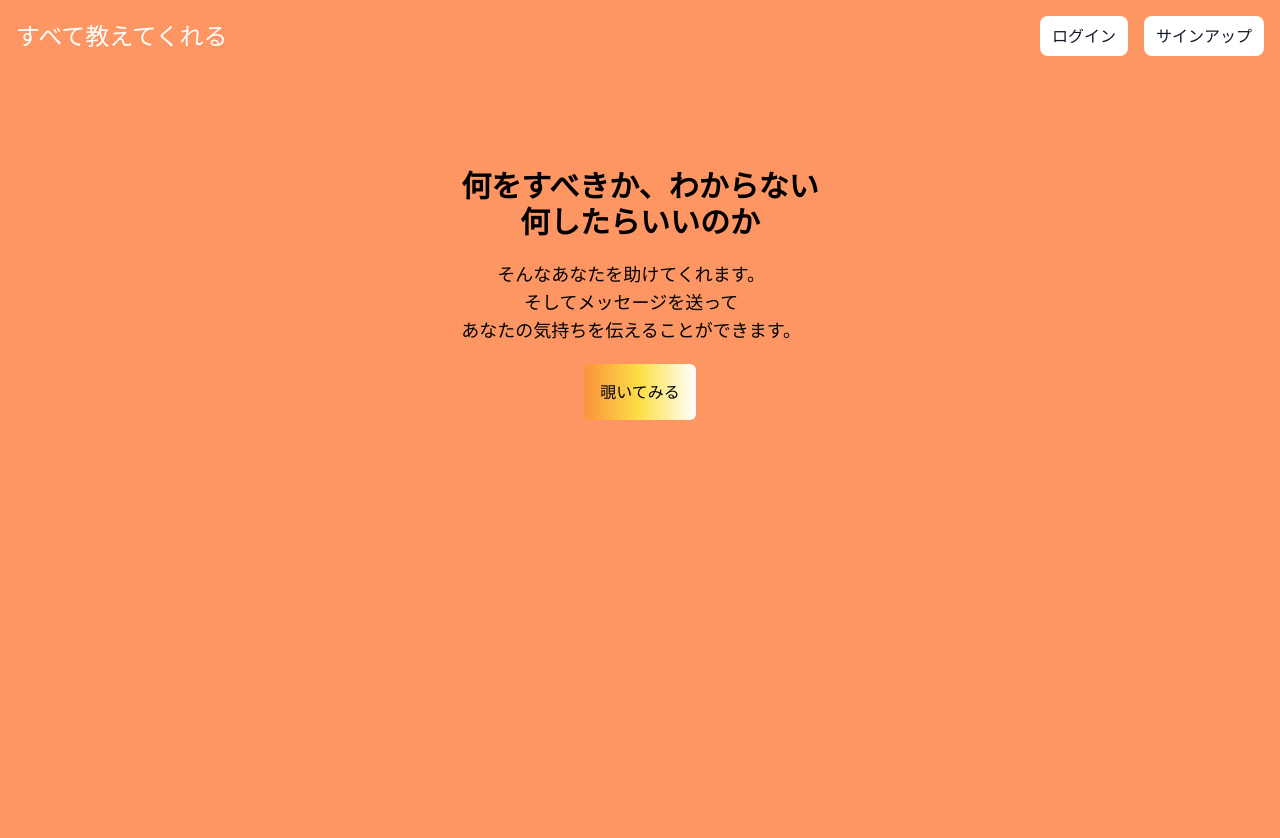
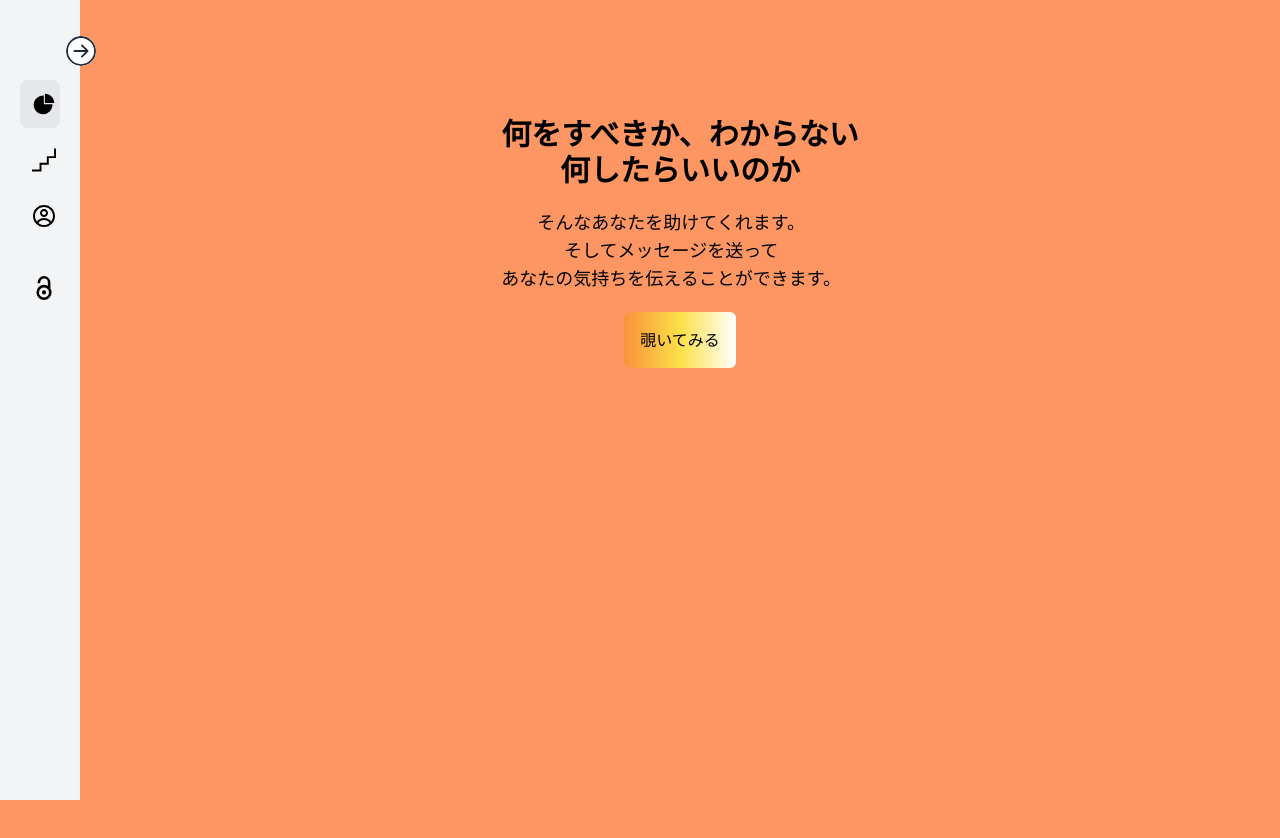
Before and after one commit to ayakuma309/letters_planet_frontend, a Next.js app: page / in a window 1280 px wide. Shown: the top 838 px of the page. Built offline with nearby package versions, Linux system fonts and the light colour scheme; no server answers.

Commit message:
add: Navbarの削除してLayoutコンポーネントの追加

```diff
--- a/src/components/Navbar.tsx
+++ /dev/null
@@ -1,55 +0,0 @@
-import React from "react";
-import Link from "next/link";
-import { useAuth } from "@/context/auth";
-
-const Navbar = () => {
-  const { user, logout } = useAuth();
-  return (
-    <header className="p-4 text-white">
-      <div className="container mx-auto flex justify-between items-center">
-        <h1 className="font-semibold text-xl">
-          <Link href="/" className="text-2xl font-medium">
-            すべて教えてくれる
-          </Link>
-        </h1>
-        <nav>
-          <ul className="flex space-x-4">
-            {user ? (
-              <>
-                {/* <Link
-                  href={`/profile/${user.id}`}
-                  className="bg-white text-gray-900 py-2 px-3 rounded-lg font-medium"
-                >
-                  プロフィール
-                </Link> */}
-                <button
-                  onClick={logout}
-                  className="bg-white text-gray-900 py-2 px-3 rounded-lg font-medium"
-                >
-                  ログアウト
-                </button>
-              </>
-            ) : (
-              <>
-                <Link
-                  href="/login"
-                  className="bg-white text-gray-900 py-2 px-3 rounded-lg font-medium"
-                >
-                  ログイン
-                </Link>
-                <Link
-                  href="/signup"
-                  className="bg-white text-gray-900 py-2 px-3 rounded-lg font-medium"
-                >
-                  サインアップ
-                </Link>
-              </>
-            )}
-          </ul>
-        </nav>
-      </div>
-    </header>
-  );
-};
-
-export default Navbar;
--- /dev/null
+++ b/src/components/common/Layout.tsx
@@ -0,0 +1,17 @@
+import React from 'react'
+import Sidebar from './Sidebar'
+
+const Layout = ({ children }) => {
+    return (
+        <>
+            <div className='flex flex-auto'>
+                <Sidebar />
+                <div className='grow'>
+                    <div className='m-5'>{children}</div>
+                </div>
+            </div>
+        </>
+    )
+}
+
+export default Layout
--- a/src/pages/_app.tsx
+++ b/src/pages/_app.tsx
@@ -3,8 +3,6 @@ import * as gtag from "../lib/gtag";
 import { useRouter } from "next/router";
 import { useEffect } from "react";
 
-
-import Navbar from "@/components/Navbar";
 import { AuthProvider } from "@/context/auth";
 import "@/styles/globals.css";
 import type { AppProps } from "next/app";
@@ -12,6 +10,7 @@ import type { AppProps } from "next/app";
 import "react-toastify/dist/ReactToastify.css";
 import { ToastContainer } from "react-toastify";
 import SeoSetting from "@/components/SeoSetting";
+import Layout from "@/components/common/Layout";
 
 export default function App({ Component, pageProps }: AppProps) {
 
@@ -46,8 +45,7 @@ export default function App({ Component, pageProps }: AppProps) {
           `,
           }}
         />
-        <div>
-          <Navbar />
+        <Layout>
           <Component {...pageProps} />
           <ToastContainer
             position="top-center"
@@ -61,7 +59,7 @@ export default function App({ Component, pageProps }: AppProps) {
             pauseOnHover={false}
             theme="light"
           />
-        </div>
+        </Layout>
       </AuthProvider>
     </>
   );
```
